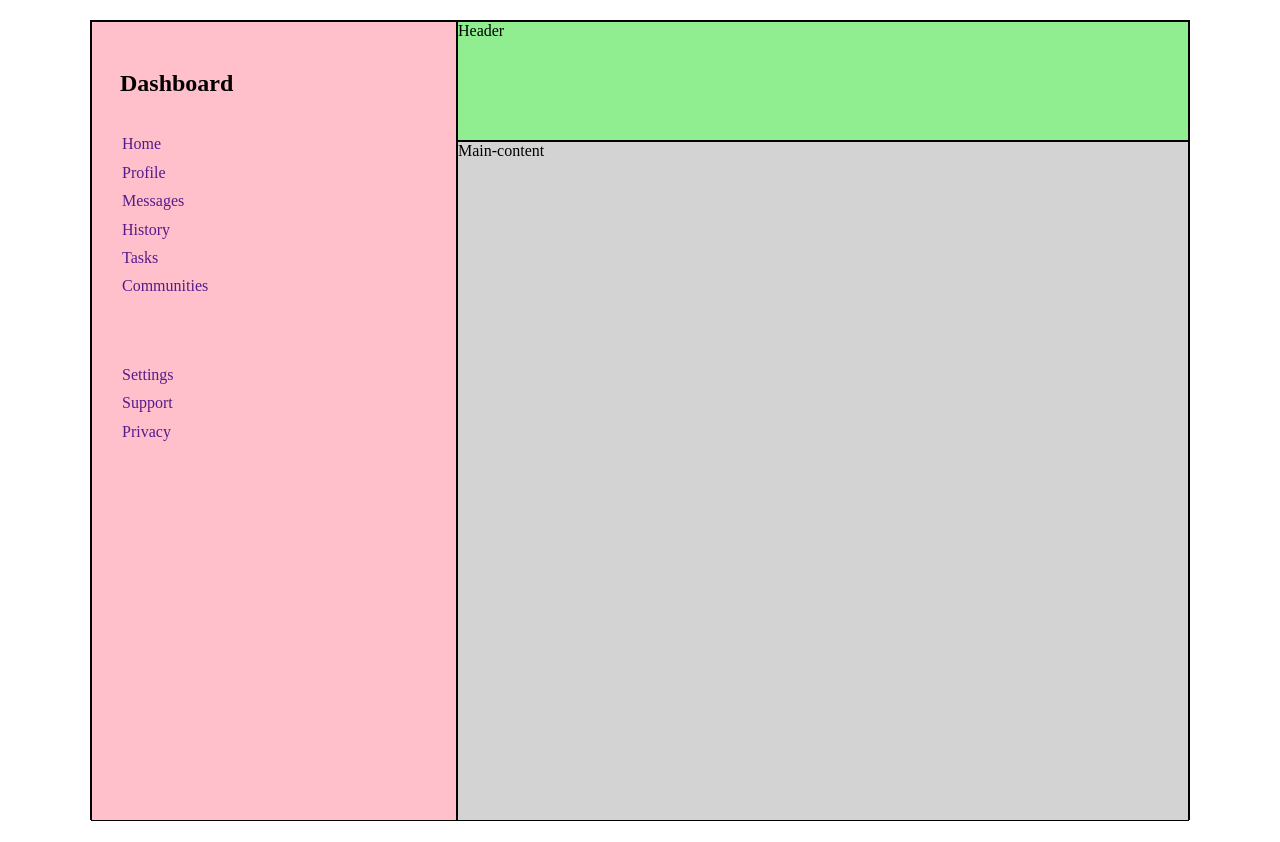
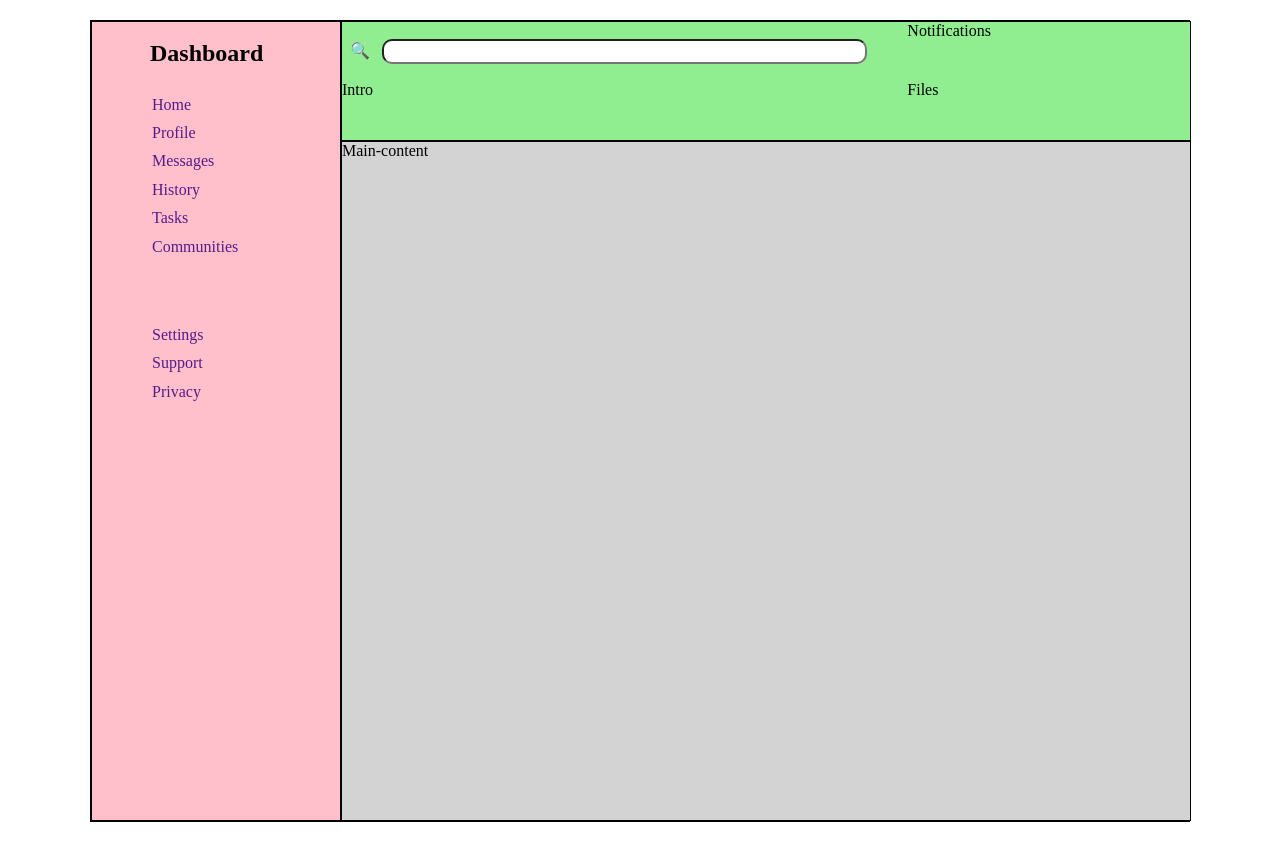
Before and after one commit to pfacanha/admin-dashboard, a plain HTML site: page index.html in a window 1280 px wide. Drawn offline with nearby package versions, Linux system fonts and the light colour scheme.

Commit message:
Finish with header element

```diff
--- a/index.html
+++ b/index.html
@@ -31,7 +31,14 @@
           </div>
         </ul>
       </div>
-      <div class="header">Header</div>
+      <div class="header">
+        <div class="search-bar">
+          <input type="text" />
+        </div>
+        <div class="notifications">Notifications</div>
+        <div class="intro">Intro</div>
+        <div class="files">Files</div>
+      </div>
       <div class="main-content">Main-content</div>
     </div>
   </body>
--- a/styles.css
+++ b/styles.css
@@ -20,12 +20,13 @@ a {
   text-decoration: none;
 }
 h2 {
+  margin: 10px 0;
   padding: 8px;
 }
 
 .sidebar {
   grid-row: 1 / span 2;
-  padding: 20px;
+  padding-left: 50px;
 
   background-color: pink;
   border: 1px solid black;
@@ -47,24 +48,46 @@ h2 {
 }
 
 .header {
+  display: grid;
+  grid-template-columns: 2fr 1fr;
+  grid-template-rows: repeat(2, 1fr);
+
   background-color: lightgreen;
-  height: 15vh;
   border: 1px solid black;
+}
+
+.search-bar {
+  display: flex;
+  align-items: center;
+
+  position: relative;
+}
+.search-bar::before {
+  position: absolute;
+
+  content: "🔍";
+  margin-left: 8px;
+}
+
+.search-bar > input {
+  flex: 1;
+}
+.header input {
+  border-radius: 10px;
+  margin: 15px 40px;
 }
 
 .main-content {
   background-color: lightgrey;
-  height: 85vh;
   border: 1px solid black;
 }
 
 #wrapper {
   display: grid;
-  grid-template-columns: 1fr 2fr;
-  grid-template-rows: repeat(2, 1fr);
+  grid-template-columns: 250px 850px;
+  grid-template-rows: 15vh 85vh;
 
   max-width: 1100px;
   border: 1px solid black;
   margin: 20px auto;
-  height: 100vh;
 }
```
